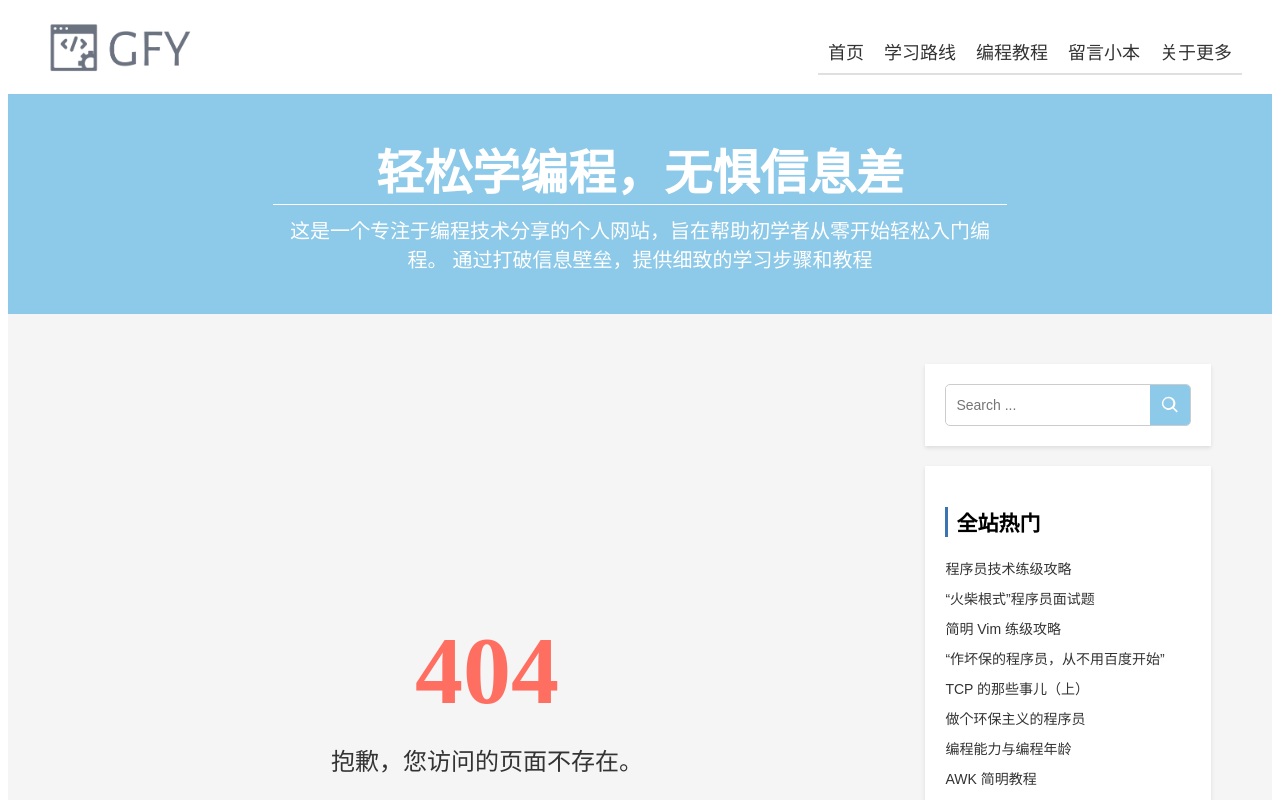
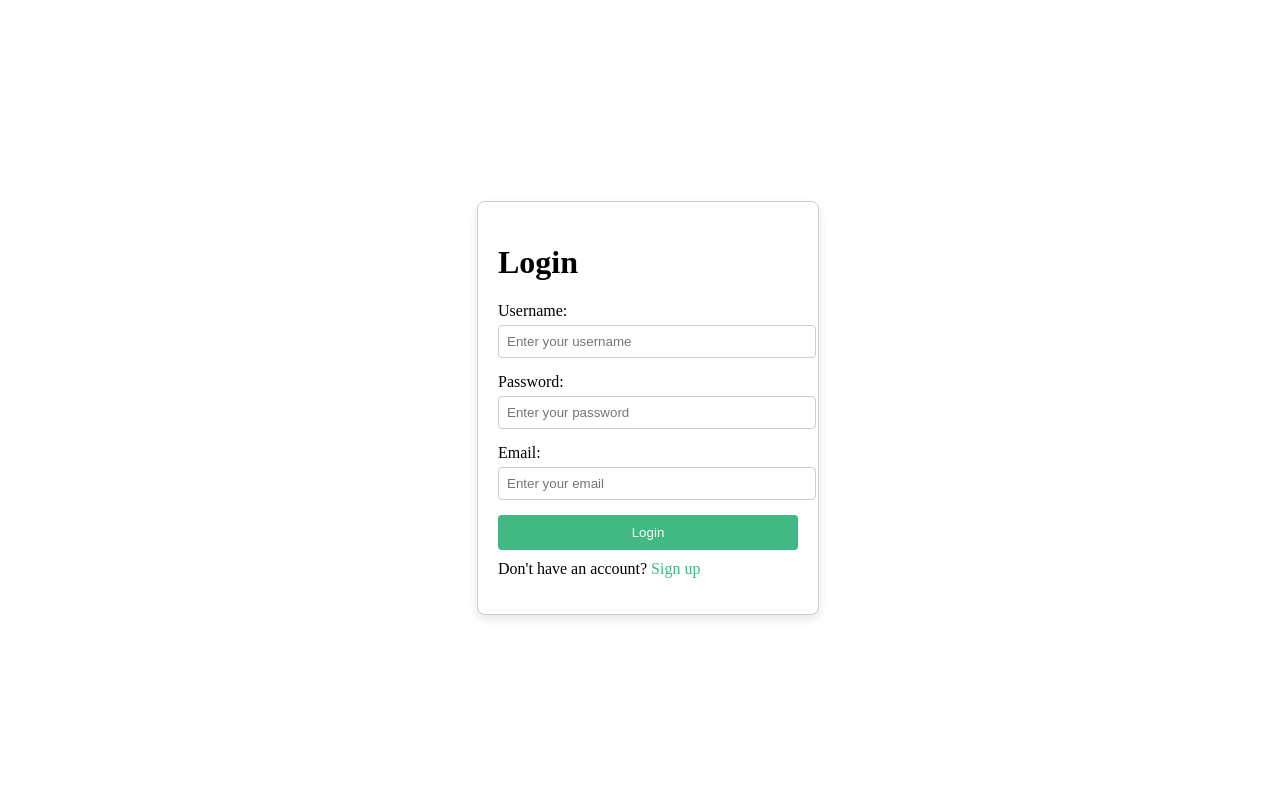
Before and after one commit to patient-fyd/MyWebsite, a Vue app in the folder blog-frontend/: page /login in a window 1280 px wide. Shown: the top 800 px of the page. Built offline with nearby package versions, Linux system fonts and the light colour scheme.

Commit message:
完成简陋的注册和登录的页面

```diff
--- a/blog-frontend/package.json
+++ b/blog-frontend/package.json
@@ -12,6 +12,8 @@
     "@fortawesome/fontawesome-free": "^6.6.0",
     "axios": "^1.7.7",
     "dayjs": "^1.11.13",
+    "highlight.js": "^11.10.0",
+    "lucide-vue-next": "^0.453.0",
     "pinia": "^2.2.4",
     "vue": "^3.5.10",
     "vue-router": "^4.4.5"
@@ -21,6 +23,7 @@
     "@typescript-eslint/eslint-plugin": "^8.11.0",
     "@typescript-eslint/parser": "^8.11.0",
     "@vitejs/plugin-vue": "^5.1.4",
+    "@vitejs/plugin-vue-jsx": "^4.0.1",
     "eslint": "^9.13.0",
     "eslint-config-prettier": "^9.1.0",
     "eslint-plugin-prettier": "^5.2.1",
--- a/blog-frontend/src/App.vue
+++ b/blog-frontend/src/App.vue
@@ -1,30 +1,55 @@
 <template>
   <div id="app">
-    <div class="header">
+    <!-- 如果不是全屏页面，显示导航栏和目标视图 -->
+    <div v-if="!isFullScreenPage" class="header">
       <AppNavbar />
       <GoalView />
     </div>
-    <div class="container">
+
+    <!-- 主容器部分 -->
+    <div
+      :class="{
+        'fullscreen-layout': isFullScreenPage,
+        container: !isFullScreenPage,
+      }"
+    >
       <div class="content">
-        <div class="section">
+        <!-- 如果是全屏页面，不显示 section 和 sidebar -->
+        <div :class="{ section: !isFullScreenPage }">
           <router-view />
         </div>
-        <div class="sidebar">
+        <div v-if="!isFullScreenPage" class="sidebar">
           <Common />
         </div>
       </div>
     </div>
-    <div class="footer">
+
+    <!-- 如果不是全屏页面，显示页脚 -->
+    <div v-if="!isFullScreenPage" class="footer">
       <AppFooter />
     </div>
   </div>
 </template>
 
 <script lang="ts" setup>
+import { ref, watch } from "vue";
+import { useRoute } from "vue-router";
 import AppNavbar from "./components/common/Navbar.vue";
 import AppFooter from "./components/common/Footer.vue";
 import GoalView from "@/components/common/GoalView.vue";
 import Common from "@/views/Common.vue";
+
+// 使用 Vue Router 获取当前路由
+const route = useRoute();
+const isFullScreenPage = ref(false);
+
+watch(
+  () => route.path,
+  (newPath) => {
+    isFullScreenPage.value = newPath === "/login" || newPath === "/register";
+  },
+  { immediate: true }, // 确保初次加载时也能立即判断路由
+);
 </script>
 
 <style scoped>
@@ -72,4 +97,13 @@ body {
   padding: 10px;
   box-sizing: border-box;
 }
+
+.fullscreen-layout {
+  display: flex;
+  justify-content: center;
+  align-items: center;
+  height: 100vh; /* 全屏高度 */
+  width: 100vw; /* 全屏宽度 */
+  background-color: #ffffff;
+}
 </style>
--- a/blog-frontend/src/components/common/Navbar.vue
+++ b/blog-frontend/src/components/common/Navbar.vue
@@ -38,13 +38,10 @@
           <transition name="fade">
             <ul v-if="isDropdownVisible" class="dropdown-menu">
               <li class="dropdown-item">
-                <router-link to="/about/team">登录</router-link>
+                <router-link to="/login">登录</router-link>
               </li>
               <li class="dropdown-item">
-                <router-link to="/about/contact">注册</router-link>
-              </li>
-              <li class="dropdown-item">
-                <router-link to="/about/faq">联系</router-link>
+                <router-link to="/register">注册</router-link>
               </li>
             </ul>
           </transition>
--- a/blog-frontend/src/router/index.ts
+++ b/blog-frontend/src/router/index.ts
@@ -11,6 +11,16 @@ const routes: Array<RouteRecordRaw> = [
     name: "NotFound",
     component: () => import("@/views/NotFound.vue"), // 定义你的404页面组件
   },
+  {
+    path: "/login",
+    name: "Login",
+    component: () => import("@/views/LoginPage.vue"),
+  },
+  {
+    path: "/register",
+    name: "Register",
+    component: () => import("@/views/Register.vue"),
+  },
 ];
 
 const router = createRouter({
--- /dev/null
+++ b/blog-frontend/src/views/LoginPage.vue
@@ -0,0 +1,118 @@
+<template>
+  <div class="login-container">
+    <h1>Login</h1>
+    <form @submit.prevent="onSubmit">
+      <div class="form-group">
+        <label for="username">Username:</label>
+        <input
+          v-model="form.username"
+          type="text"
+          id="username"
+          placeholder="Enter your username"
+        />
+      </div>
+      <div class="form-group">
+        <label for="password">Password:</label>
+        <input
+          v-model="form.password"
+          type="password"
+          id="password"
+          placeholder="Enter your password"
+        />
+      </div>
+      <div class="form-group">
+        <label for="email">Email:</label>
+        <input
+          v-model="form.email"
+          type="email"
+          id="email"
+          placeholder="Enter your email"
+        />
+      </div>
+      <button type="submit">Login</button>
+    </form>
+
+    <p class="register-link">
+      Don't have an account?
+      <router-link to="/register">Sign up</router-link>
+    </p>
+  </div>
+</template>
+
+<script setup lang="ts">
+import { reactive } from "vue";
+import { useRouter } from "vue-router";
+
+const router = useRouter();
+
+const form = reactive({
+  username: "",
+  password: "",
+  email: "",
+});
+
+const onSubmit = () => {
+  if (!form.username || !form.password || !form.email) {
+    alert("Please fill in all fields.");
+    return;
+  }
+  alert(`Logging in with Username: ${form.username}, Email: ${form.email}`);
+
+  // 模拟登录成功后跳转到主页
+  router.push("/");
+};
+</script>
+
+<style scoped>
+.login-container {
+  width: 300px;
+  padding: 20px;
+  background-color: white;
+  border: 1px solid #ccc;
+  border-radius: 8px;
+  box-shadow: 0 4px 10px rgba(0, 0, 0, 0.1);
+}
+
+.form-group {
+  margin-bottom: 15px;
+}
+
+label {
+  display: block;
+  margin-bottom: 5px;
+}
+
+input {
+  width: 100%;
+  padding: 8px;
+  border: 1px solid #ccc;
+  border-radius: 4px;
+}
+
+button {
+  width: 100%;
+  padding: 10px;
+  background-color: #42b983;
+  color: white;
+  border: none;
+  border-radius: 4px;
+  cursor: pointer;
+}
+
+button:hover {
+  background-color: #369970;
+}
+
+.register-link {
+  margin-top: 10px;
+}
+
+.register-link a {
+  color: #42b983;
+  text-decoration: none;
+}
+
+.register-link a:hover {
+  text-decoration: underline;
+}
+</style>
--- /dev/null
+++ b/blog-frontend/src/views/Register.vue
@@ -0,0 +1,100 @@
+<template>
+  <div class="register-container">
+    <h1>Register</h1>
+    <form @submit.prevent="onSubmit">
+      <div class="form-group">
+        <label for="username">Username:</label>
+        <input
+          v-model="form.username"
+          type="text"
+          id="username"
+          placeholder="Enter your username"
+        />
+      </div>
+      <div class="form-group">
+        <label for="password">Password:</label>
+        <input
+          v-model="form.password"
+          type="password"
+          id="password"
+          placeholder="Enter your password"
+        />
+      </div>
+      <div class="form-group">
+        <label for="email">Email:</label>
+        <input
+          v-model="form.email"
+          type="email"
+          id="email"
+          placeholder="Enter your email"
+        />
+      </div>
+      <button type="submit">Register</button>
+    </form>
+  </div>
+</template>
+
+<script setup lang="ts">
+import { reactive } from "vue";
+import { useRouter } from "vue-router";
+
+const router = useRouter();
+
+const form = reactive({
+  username: "",
+  password: "",
+  email: "",
+});
+
+const onSubmit = () => {
+  if (!form.username || !form.password || !form.email) {
+    alert("Please fill in all fields.");
+    return;
+  }
+  alert(`Registering with Username: ${form.username}, Email: ${form.email}`);
+
+  // 模拟注册成功后跳转到登录页面
+  router.push("/login");
+};
+</script>
+
+<style scoped>
+.register-container {
+  width: 300px;
+  padding: 20px;
+  background-color: white;
+  border: 1px solid #ccc;
+  border-radius: 8px;
+  box-shadow: 0 4px 10px rgba(0, 0, 0, 0.1);
+}
+
+.form-group {
+  margin-bottom: 15px;
+}
+
+label {
+  display: block;
+  margin-bottom: 5px;
+}
+
+input {
+  width: 100%;
+  padding: 8px;
+  border: 1px solid #ccc;
+  border-radius: 4px;
+}
+
+button {
+  width: 100%;
+  padding: 10px;
+  background-color: #42b983;
+  color: white;
+  border: none;
+  border-radius: 4px;
+  cursor: pointer;
+}
+
+button:hover {
+  background-color: #369970;
+}
+</style>
--- a/blog-frontend/vite.config.ts
+++ b/blog-frontend/vite.config.ts
@@ -1,9 +1,10 @@
 import { defineConfig } from "vite";
 import vue from "@vitejs/plugin-vue";
+import vueJsx from "@vitejs/plugin-vue-jsx";
 import path from "path";
 
 export default defineConfig({
-  plugins: [vue()],
+  plugins: [vue(), vueJsx()],
   resolve: {
     alias: {
       "@": path.resolve(__dirname, "./src"), // 设置 @ 为 src 目录
```
Also changed, not shown: 2 other files (tests, documents, lock files or other folders).
